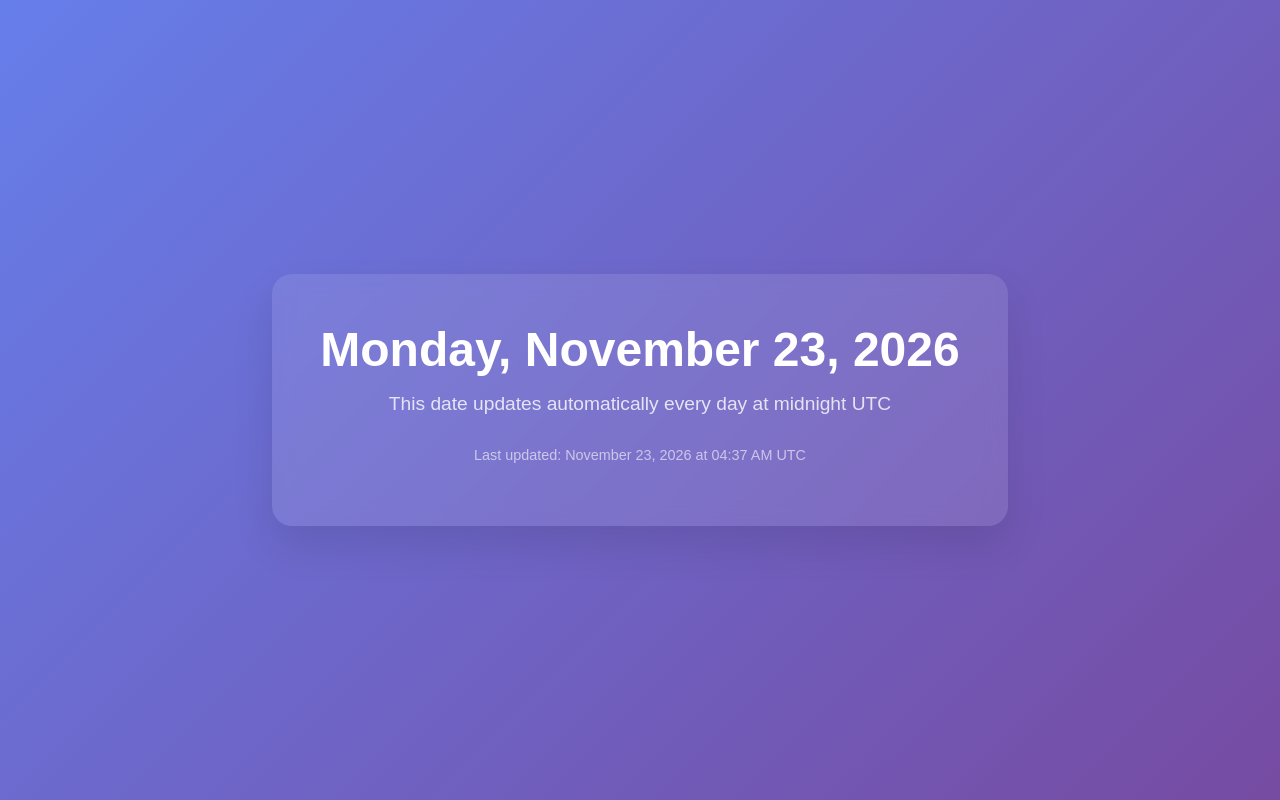
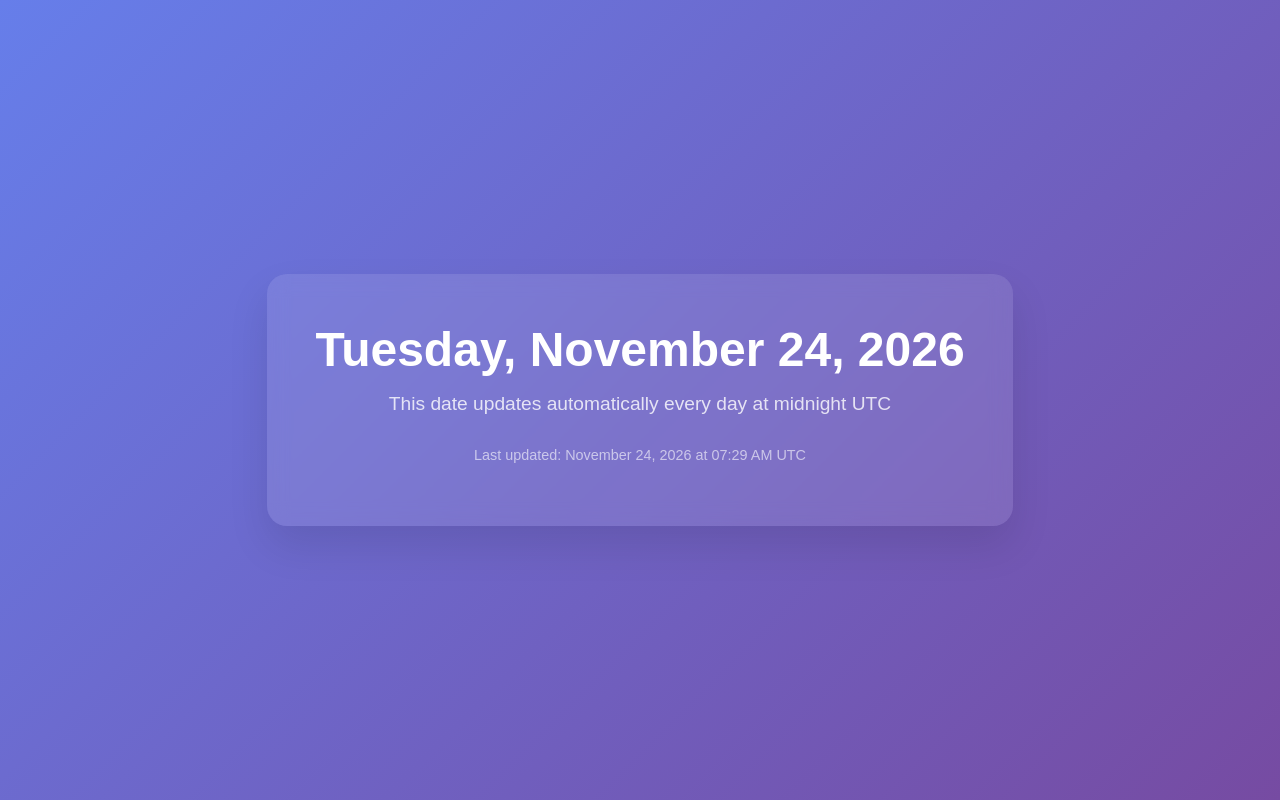
Before and after one commit to TherenceMashego/-Current-Date-Automation, a plain HTML site: page index.html in a window 1280 px wide. Drawn offline with Linux system fonts and the light colour scheme.

Commit message:
📅 Auto-update: Tuesday, 2026-11-24

```diff
--- a/index.html
+++ b/index.html
@@ -52,10 +52,10 @@
 </head>
 <body>
     <div class="date-container">
-        <h1 class="date">Monday, November 23, 2026</h1>
+        <h1 class="date">Tuesday, November 24, 2026</h1>
 
         <p class="subtitle">This date updates automatically every day at midnight UTC</p>
-        <p class="timestamp">Last updated: November 23, 2026 at 04:37 AM UTC</p>
+        <p class="timestamp">Last updated: November 24, 2026 at 07:29 AM UTC</p>
     </div>
 </body>
 </html>
```
